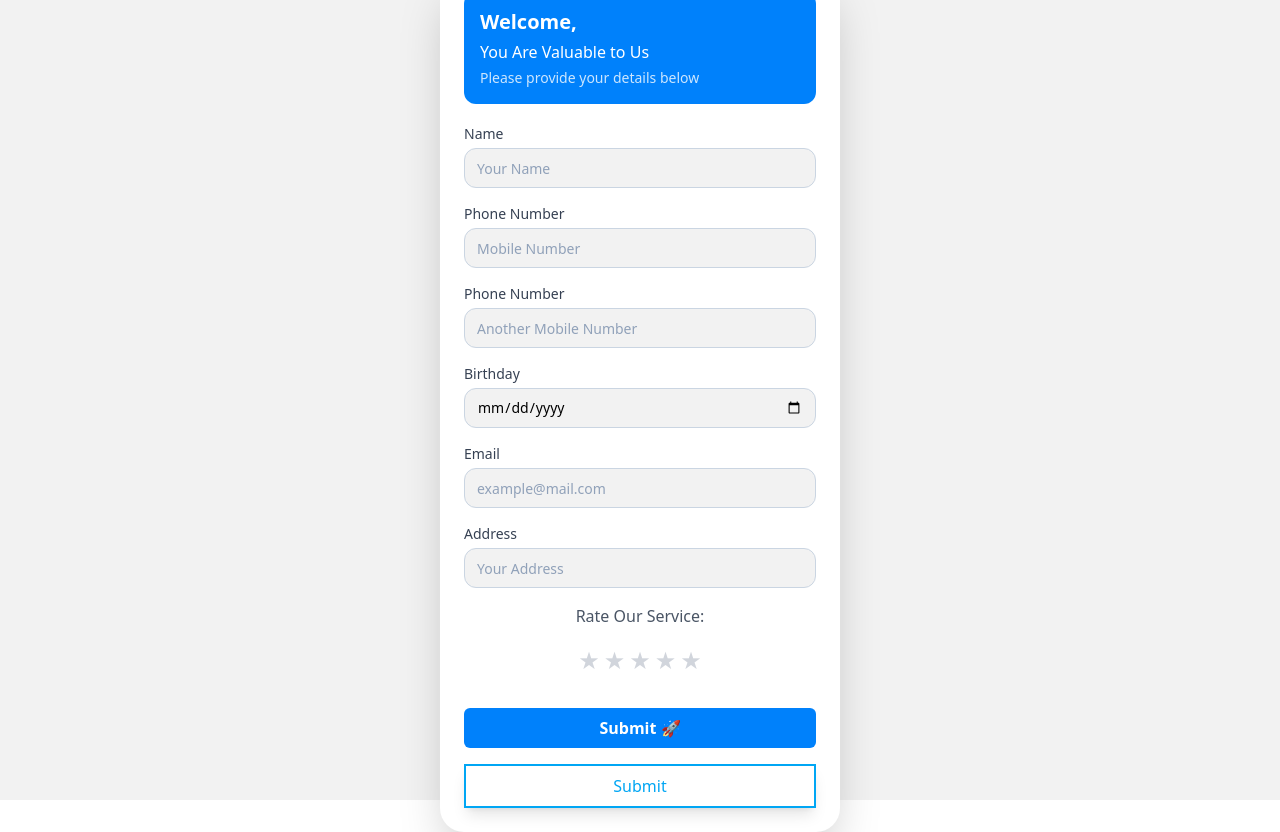
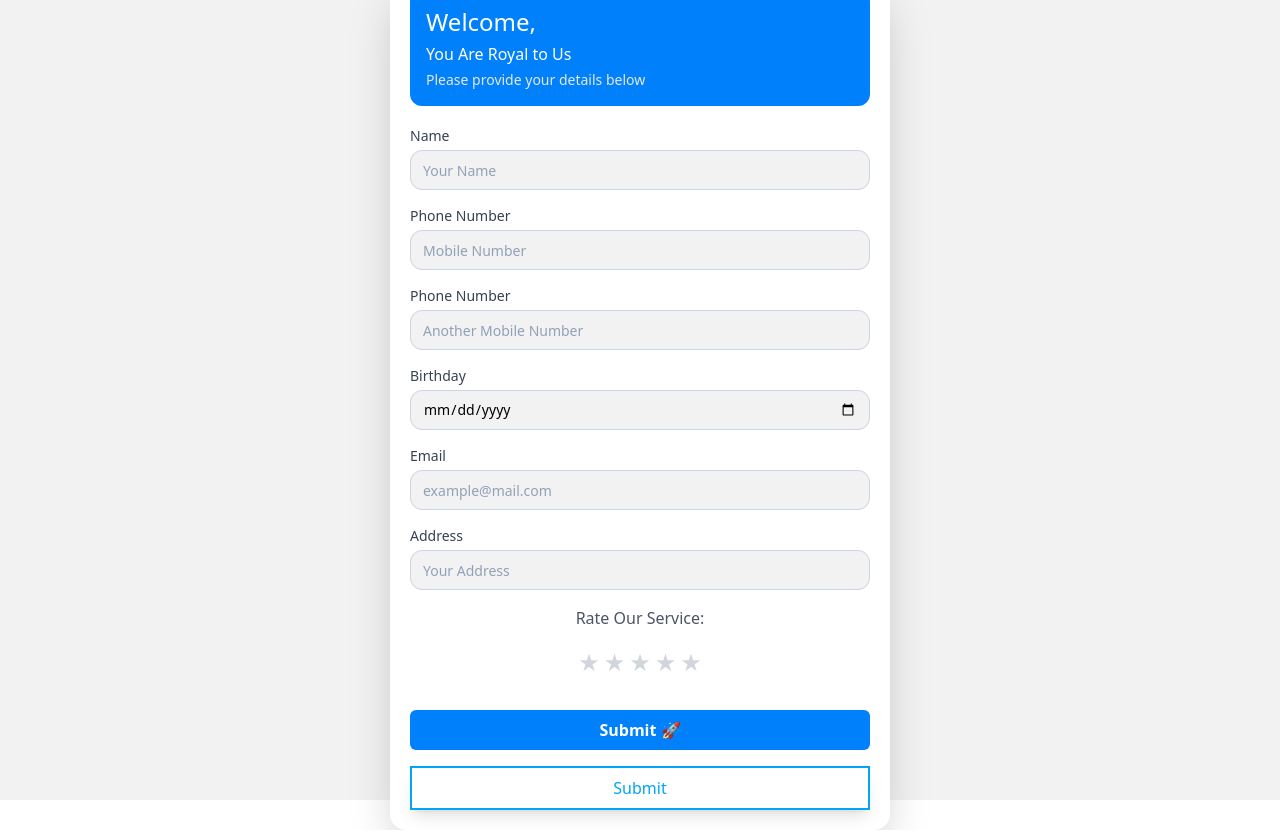
Before and after one commit to Lahiru-911/Customer-data-collector, a React (Vite) app: page / in a window 1280 px wide. Built offline with nearby package versions, Linux system fonts and the light colour scheme.

Commit message:
Update App.jsx

```diff
--- a/src/App.jsx
+++ b/src/App.jsx
@@ -5,12 +5,12 @@ const App = () => {
 
   return (
     <div className="flex justify-center items-center h-screen bg-[#f2f2f2]">
-      <div className="bg-white p-6 rounded-3xl shadow-2xl w-full max-w-[400px] ">
+      <div className="bg-white p-5 rounded-2xl shadow-2xl w-full max-w-[500px] ">
         {/* Header Section */}
         <div className="bg-[#0081FB] text-white p-4 rounded-xl text-start relative">
-          <h2 className="text-xl font-bold">Welcome,</h2>
-          <p className="text-md font-medium mt-1">You Are Valuable to Us</p>
-          <p className="text-sm mt-1 opacity-80">
+          <h2 className="text-2xl font-normal">Welcome,</h2>
+          <p className="text-md font-normal mt-1">You Are Royal to Us</p>
+          <p className="text-sm mt-1 text-[#E5E7EB]">
             Please provide your details below
           </p>
         </div>
```
